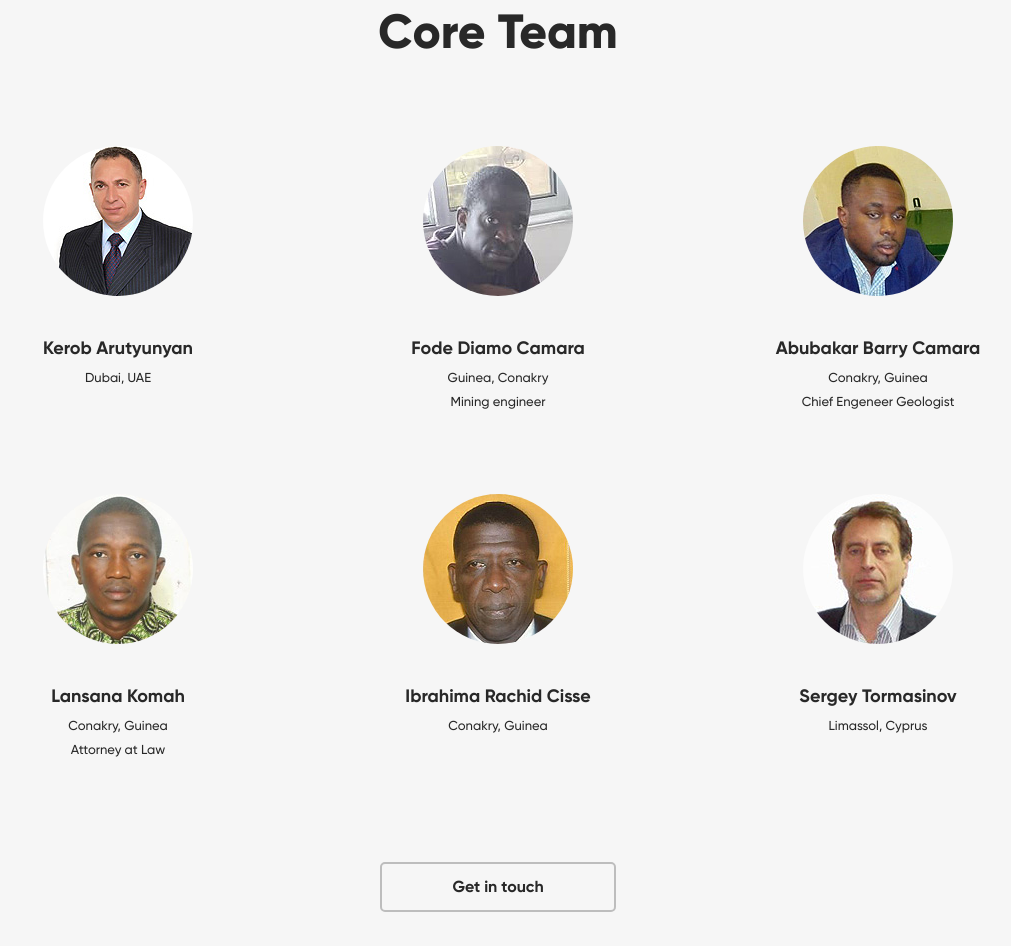
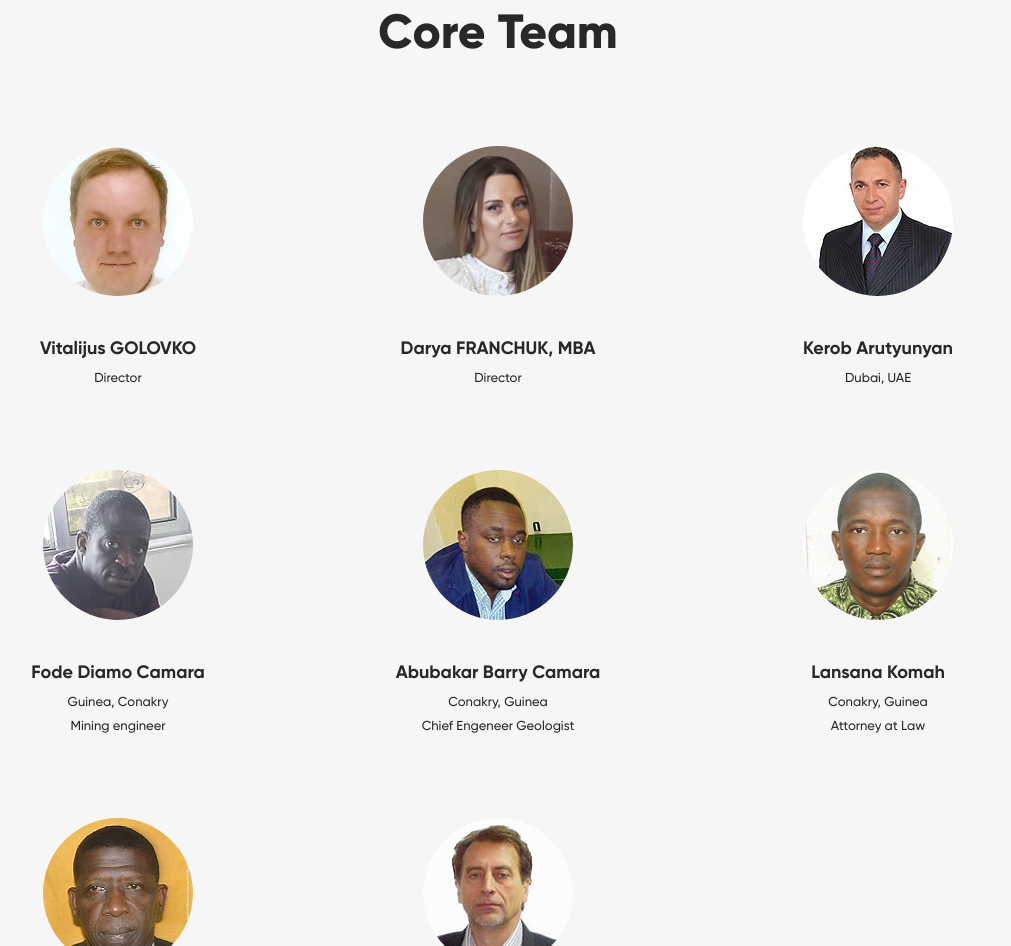
Before and after one commit to villigo/villigo.github.io, a plain HTML site: page our-team.html in a window 1280 px wide. Shown: the part 1377-2323 px from the top of the page, without its empty margins (142-1153 px from the left). Drawn offline with nearby package versions, Linux system fonts and the light colour scheme.

Commit message:
First commit

```diff
--- a/our-team.html
+++ b/our-team.html
@@ -106,6 +106,20 @@
     <div class="team__list">
       <div class="team__item wow fadeInUp" data-wow-duration="1s" data-wow-delay="0.1s" data-wow-offset="200">
         <div class="team__item-img">
+          <img src="img/img-team-10.jpg" alt="" width="150" height="150">
+        </div>
+        <div class="team__item-title">Vitalijus GOLOVKO</div>
+        <div class="team__item-desc">Director</div>
+      </div>
+      <div class="team__item wow fadeInUp" data-wow-duration="1s" data-wow-delay="0.1s" data-wow-offset="200">
+        <div class="team__item-img">
+          <img src="img/img-team-11.jpg" alt="" width="150" height="150">
+        </div>
+        <div class="team__item-title">Darya FRANCHUK, MBA</div>
+        <div class="team__item-desc">Director</div>
+      </div>
+      <div class="team__item wow fadeInUp" data-wow-duration="1s" data-wow-delay="0.1s" data-wow-offset="200">
+        <div class="team__item-img">
           <img src="img/img-team-04.jpg" alt="" width="150" height="150">
         </div>
         <div class="team__item-title">Kerob Arutyunyan</div>
```
Also changed, not shown: card-programm.html (+12 -12 lines), green-energy.html (+15 -0 lines), img/energy/015.jpg (added), img/energy/016.jpg (added), img/energy/017.jpg (added), img/img-project-02.jpg, img/img-project-03.jpg, img/img-team-10.jpg (added), img/img-team-11.jpg (added).
